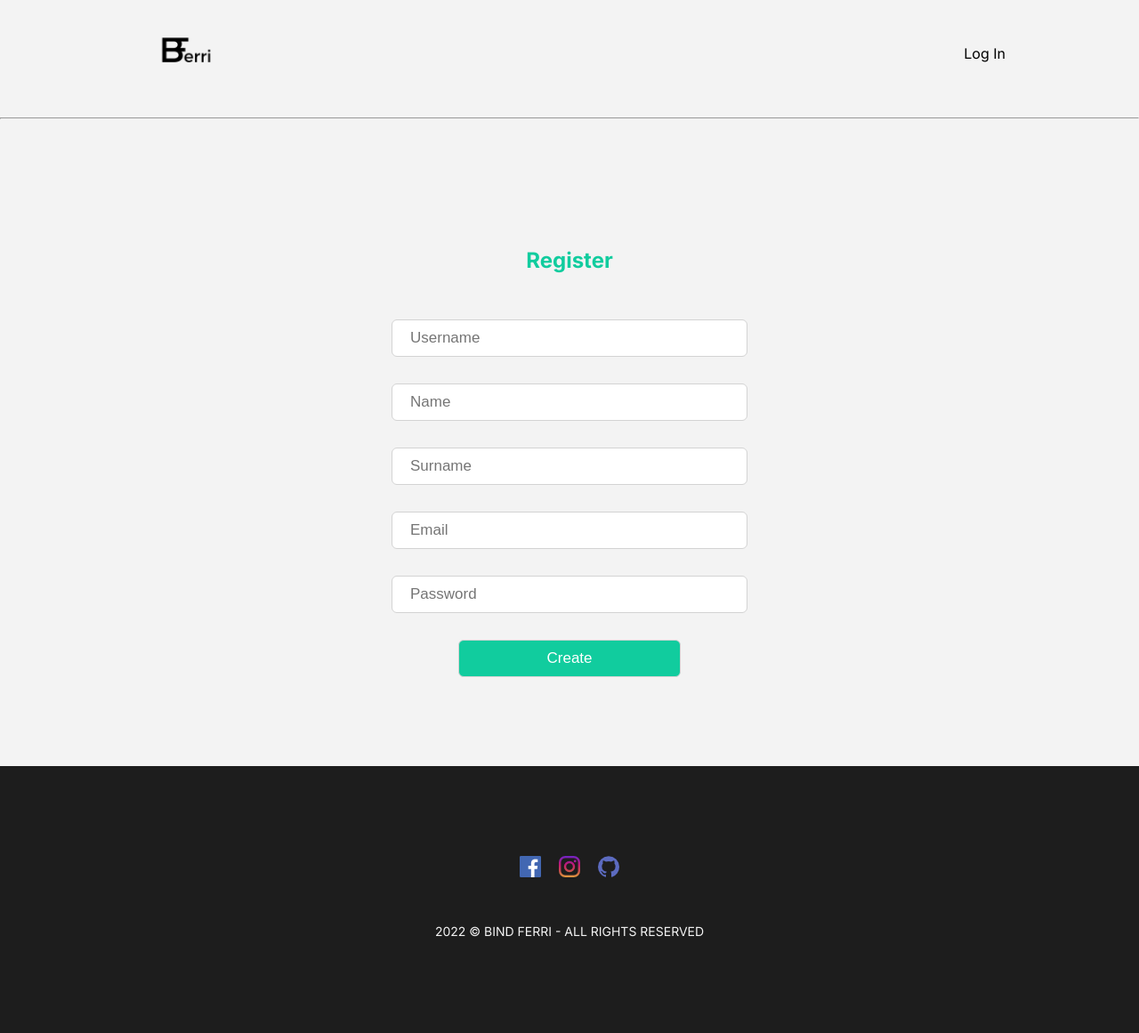
After one commit to bindferri/Portfolio, a PHP site: page /register.php in a window 1280 px wide. The commit adds this page. Shown: the whole page at 89% size. Run offline with PHP 8.4, Linux system fonts and the light colour scheme; some libraries are stand-ins or nearby versions.

Commit message:
User and Session Class.Login,Logout and user verifying Commit

```diff
--- a/admin/classes/ParentClass.php
+++ b/admin/classes/ParentClass.php
@@ -7,6 +7,16 @@ class ParentClass{
     public function fetchAll(){
         static::$db->query("SELECT * FROM ".static::$db_tableName);
         return static::$db->fetchAll();
+    }
+
+    //fetching all data method
+    public function fetchSingle($id){
+        static::$db->query("SELECT * FROM ".static::$db_tableName." WHERE ".static::$db_tableName."_id = '$id'");
+        return static::$db->fetchSingle();
+    }
+    public function fetchSingleByUsername($username){
+        static::$db->query("SELECT * FROM ".static::$db_tableName." WHERE ".static::$db_tableName."_username = '$username'");
+        return static::$db->fetchSingle();
     }
 
     //Counting data method
--- /dev/null
+++ b/admin/classes/User.php
@@ -0,0 +1,43 @@
+<?php
+
+
+class User extends ParentClass{
+
+    //Declaring variables
+    protected static $db;
+    protected static $db_tableName = "user";
+    protected static $db_tableFields = ['user_username','user_name','user_surname','user_password','user_email','user_created'];
+
+    //Class constructor
+    public function __construct(){
+        static::$db = new Database();
+    }
+
+    //Creating new user method
+    public function createUser($param,$param2,$param3,$param4,$param5){
+        $createUser = self::$db->query("INSERT INTO user (user_username,user_name,user_surname,user_password,user_email,user_created) VALUES
+                            ('$param','$param2','$param3','$param4','$param5',now())");
+    }
+
+    //Updating existing user method
+    public function updateUser($param,$param2,$param3,$param4,$param5,$id){
+        $updateUser = self::$db->query("UPDATE user SET user_username = '$param',user_name = '$param2',user_surname = '$param3',user_password = '$param4'
+                                        ,user_email = '$param5' WHERE user_id = $id");
+    }
+
+    public function usernameExists($username){
+        $allUsers = self::$db->query("SELECT * FROM user WHERE user_username = '$username'");
+        return mysqli_num_rows($allUsers) > 0;
+    }
+
+    public function emailExists($email){
+        $allUsers = self::$db->query("SELECT * FROM user WHERE user_email = '$email'");
+        return mysqli_num_rows($allUsers) > 0;
+    }
+
+    public function verifyLogIn($username,$password){
+       $verifyLogIn = self::$db->query("SELECT * FROM user WHERE user_username = '$username' AND user_password = '$password'");
+       return mysqli_num_rows($verifyLogIn) > 0;
+    }
+
+}
--- a/admin/edit_languages.php
+++ b/admin/edit_languages.php
@@ -19,6 +19,7 @@ if (isset($_POST['skills_update'])) {
     $skillsImage = $_FILES['skills_image']['name'];
     $skillsImagetmp = $_FILES['skills_image']['tmp_name'];
 
+    //If there is no photo selected , get the one that was uploaded
     if (empty($skillsImage)){
         $skillsImage = $skillsData->skills_image;
     }
@@ -26,8 +27,9 @@ if (isset($_POST['skills_update'])) {
     //Checking if inputs were filled
     if (!empty($skillsName) && !empty($skillsImage)) {
 
+        //If there was a new photo , move to folder
         if ($skillsImage !== $skillsData->skills_image){
-            move_uploaded_file($skillsImagetmp,"skills_file/".$skillsImage);
+            move_uploaded_file($skillsImagetmp,"assets/skills_img/".$skillsImage);
         }
 
         //Updating hero in database
--- a/admin/hero.php
+++ b/admin/hero.php
@@ -17,8 +17,8 @@
           //Checking if inputs were filled
           if (!empty($heroText) && !empty($heroButtonText) && !empty($heroCV) && !empty($heroPhoto)){
               //Moving files to folder
-              move_uploaded_file($heroPhototmp,"hero_files/".$heroPhoto);
-              move_uploaded_file($heroCVtmp,"hero_files/".$heroCV);
+              move_uploaded_file($heroPhototmp,"assets/hero_files/".$heroPhoto);
+              move_uploaded_file($heroCVtmp,"assets/hero_files/".$heroCV);
 
               //Creating new hero in database
               $hero->createHero($heroText,$heroButtonText,$heroCV,$heroPhoto);
--- a/admin/include/autoloader.php
+++ b/admin/include/autoloader.php
@@ -8,6 +8,8 @@ function autoLoader($class){
         require_once $path;
     }elseif (file_exists("../".$path)){
         require_once "../".$path;
+    }elseif (file_exists("admin/".$path)){
+        require_once "admin/".$path;
     }
     else{
         die('your path is wrong');
--- a/admin/index.php
+++ b/admin/index.php
@@ -22,7 +22,7 @@
 
     <div class="admin-card">
         <div class="admin-car__icon">
-        <i class="fas fa-home"></i>
+            <i class="fas fa-home"></i>
 
         <div class="admin-card__text">
             <h3><?php echo $heroCount ?></h3>
--- a/admin/languages.php
+++ b/admin/languages.php
@@ -14,7 +14,7 @@
     //Checking if inputs were filled
     if (!empty($skillsImage) && !empty($skillsName)) {
         //Moving file to folder
-        move_uploaded_file($skillsImageTemp,"skills_file/".$skillsImage);
+        move_uploaded_file($skillsImageTemp,"assets/skills_img/".$skillsImage);
 
         //Creating new skill
         $skills->createSkills($skillsName,$skillsImage);
--- a/admin/projects.php
+++ b/admin/projects.php
@@ -21,15 +21,15 @@
           if (!empty($projectName) && !empty($projectContent) && !empty($projectMainPhoto)){
 
               //moving photo to a temp folder
-              move_uploaded_file($projectMainPhototmp,"project_files/".$projectMainPhoto);
+              move_uploaded_file($projectMainPhototmp,"assets/project_img/".$projectMainPhoto);
 
               //checking for optional photos and moving to temp folder
               if ($projectSecondPhoto){
-                  move_uploaded_file($projectSecondPhototmp,"project_files/".$projectSecondPhoto);
+                  move_uploaded_file($projectSecondPhototmp,"assets/project_img/".$projectSecondPhoto);
               }
 
               if ($projectThirdPhoto){
-                  move_uploaded_file($projectThirdPhototmp,"project_files/".$projectThirdPhoto);
+                  move_uploaded_file($projectThirdPhototmp,"assets/project_img/".$projectThirdPhoto);
               }
 
               //Creating new project in database
--- a/css/style.css
+++ b/css/style.css
@@ -113,10 +113,6 @@ a{
 
 .hero__link:hover{
     opacity: 1;
-}
-
-.hero__link:hover{
-    border-bottom: 1px rgb(17, 204, 158) solid;
 }
 
 @media screen and (max-width: 1444px){
@@ -968,3 +964,36 @@ a{
     font-size: 1.6rem;
     margin-bottom: 0;
 }
+
+/* Register */
+
+.register {
+    padding: 10rem 0;
+}
+
+.register form{
+    width: 40rem;
+    margin: 0 auto;
+    padding: 0;
+}
+
+.register form h4{
+    text-align: center;
+    color: rgb(17, 204, 158);
+}
+
+.register .form-contact__btn{
+    background-color: rgb(17, 204, 158);
+}
+
+/* Log In */
+
+.login-page{
+    padding: 25rem 0;
+}
+
+.register__fail{
+    margin: -1rem 0 0;
+    font-size: 1.4rem;
+    color: red;
+}
--- /dev/null
+++ b/register.php
@@ -0,0 +1,111 @@
+<?php require_once "admin/include/init.php";
+$user = new User();
+
+if (isset($_POST['create_user'])){
+    $user_username = $_POST['user_username'];
+    $user_name = $_POST['user_name'];
+    $user_surname = $_POST['user_surname'];
+    $user_email = $_POST['user_email'];
+    $user_password = $_POST['user_password'];
+
+    $error = ['signup_username'=>'','signup_password'=>'','signup_firstname'=>'','signup_surname'=>'','signup_email'=>''];
+
+    if (strlen($user_username) < 4){
+        $error['signup_username'] = "Username need to be longer than 4 characters";
+    }
+    if ($user_username == ''){
+        $error['signup_username'] = "Username cannot be empty";
+    }
+    if ($user->usernameExists($user_username)){
+        $error['signup_username'] = "Username already exists";
+    }
+    if (strlen($user_password) < 8){
+        $error['signup_password'] = "Password need to be longer than 8 characters";
+    }
+    if ($user_password == ''){
+        $error['signup_password'] = "Password cannot be empty";
+    }
+    if ($user_email == ''){
+        $error['signup_email'] = "Email cannot be empty";
+    }
+    if ($user->emailExists($user_email)){
+        $error['signup_email'] = "Email already exists";
+    }
+    if ($user_name == ''){
+        $error['signup_firstname'] = "Firstname cannot be empty";
+    }
+    if ($user_surname == ''){
+        $error['signup_surname'] = "Lastname cannot be empty";
+    }
+
+    foreach ($error as $key => $value){
+        if (empty($value)){
+            unset($error[$key]);
+        }
+    }
+
+    if (empty($error)){
+        $user->createUser($user_username,$user_name,$user_surname,$user_password,$user_email);
+        redirect("admin/index.php");
+    }
+}
+?>
+<!doctype html>
+<html lang="en">
+<head>
+    <meta charset="UTF-8">
+    <meta name="viewport"
+          content="width=device-width, user-scalable=no, initial-scale=1.0, maximum-scale=1.0, minimum-scale=1.0">
+    <meta http-equiv="X-UA-Compatible" content="ie=edge">
+    <title>Bind Ferri - Minimalist Portfolio</title>
+    <link href="https://fonts.googleapis.com/css2?family=Inter:wght@400;600;700&display=swap" rel="stylesheet">
+    <link rel="stylesheet" href="css/style.css">
+    <link rel="stylesheet" href="https://pro.fontawesome.com/releases/v5.10.0/css/all.css"/>
+</head>
+<body>
+
+<header>
+    <nav class="navbar">
+        <img src="img/logo-2.png" alt="">
+        <i class="fas fa-bars menu_icon"></i>
+        <ul class="navbar__menu">
+            <li><a href="login.php">Log In</a></li>
+        </ul>
+    </nav>
+    <div class="test">
+        <hr>
+    </div>
+</header>
+
+<section class="register">
+<form class="form-contact" action="" method="post" enctype="multipart/form-data">
+    <h4>Register</h4>
+    <input type="text" name="user_username" placeholder="Username">
+    <p class="register__fail"><?php echo isset($error['signup_username']) ? $error['signup_username'] : '' ?></p>
+    <input type="text" name="user_name" placeholder="Name">
+    <p class="register__fail"><?php echo isset($error['signup_firstname']) ? $error['signup_firstname'] : '' ?></p>
+    <input type="text" name="user_surname" placeholder="Surname">
+    <p class="register__fail"><?php echo isset($error['signup_surname']) ? $error['signup_surname'] : '' ?></p>
+    <input type="email" name="user_email" placeholder="Email">
+    <p class="register__fail"><?php echo isset($error['signup_email']) ? $error['signup_email'] : '' ?></p>
+    <input type="password" name="user_password" placeholder="Password">
+    <p class="register__fail"><?php echo isset($error['signup_password']) ? $error['signup_password'] : '' ?></p>
+    <input type="submit" class="btn form-contact__btn" value="Create" name="create_user">
+</form>
+</section>
+
+<footer class="footer">
+    <div class="footer__social-media">
+        <ul class="navbar__menu center">
+            <li><a href="https://www.facebook.com/brindiii/" target="_blank"><img src="img/facebook.png" alt=""></a></li>
+            <li><a href="https://www.instagram.com/bindferri/" target="_blank"><img src="img/instagram.png" alt=""></a></li>
+            <li><a href="https://github.com/bindferri" target="_blank"><img src="img/github.png" alt=""></a></li>
+        </ul>
+    </div>
+    <div>
+        <p class="footer__content">2022 &copy; BIND FERRI - ALL RIGHTS RESERVED</p>
+    </div>
+</footer>
+
+</body>
+</html>
```
Also changed, not shown: admin/classes/Session.php (added, +45 -0 lines), admin/edit_hero.php (+5 -2 lines), admin/edit_projects.php (+12 -3 lines), admin/include/header.php (+5 -2 lines), admin/logout.php (added, +10 -0 lines), index.php (renamed from index.html, +7 -3 lines), js/script.js (deleted, +0 -24 lines), login.php (added, +72 -0 lines).
